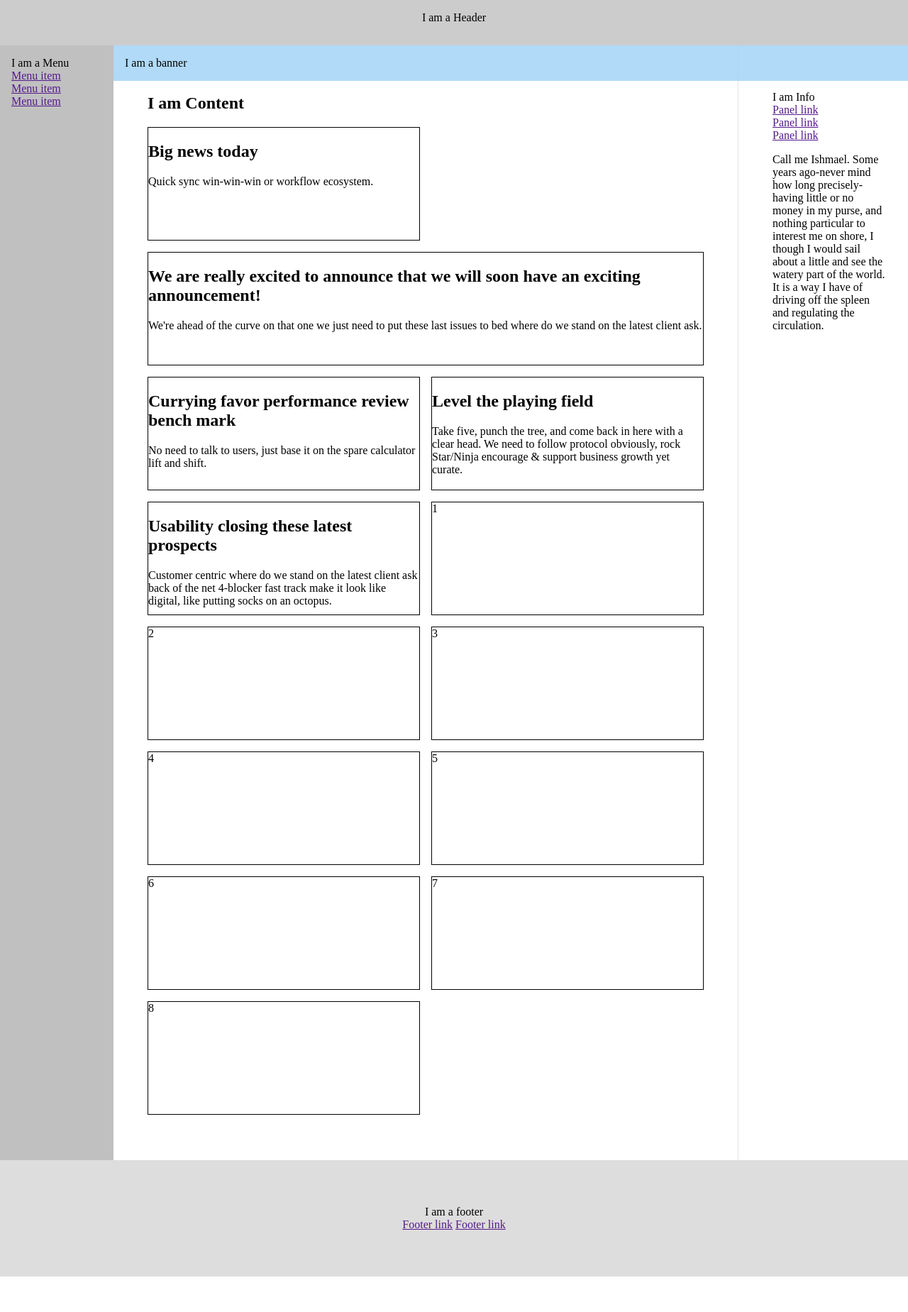
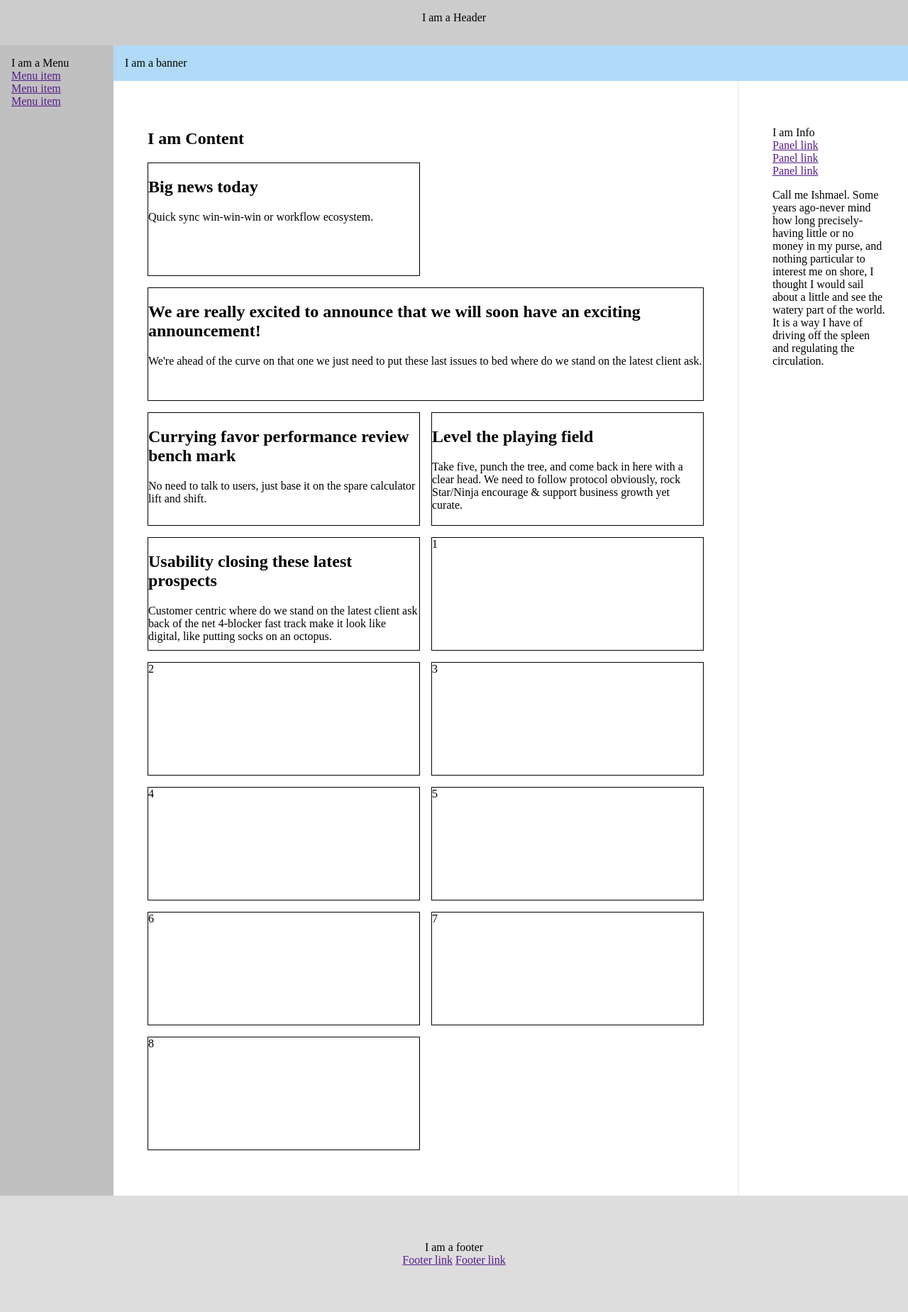
Before and after one commit to Travizzle/travizzle.github.io, a Jekyll site: the page grid.html, which Jekyll copies as it is, in a window 1280 px wide. Shown: the whole page at 71% size. Built offline with Jekyll 4.4.1, drawn with Linux system fonts in a browser that asks for light colours; before the commit the page ends 1799 px from its top, so only the background shows below that.

Commit message:
Make a banner on the grid page

```diff
--- a/grid.html
+++ b/grid.html
@@ -10,9 +10,9 @@
             }
             .grid-container {
                 display: grid;
-                grid-template-areas: "header header header" "menu content panel" "footer footer footer";
+                grid-template-areas: "header header header" "menu banner banner" "menu content panel" "footer footer footer";
                 grid-template-columns: 10em 1fr 15em;
-                grid-template-rows: minmax(4em, auto) 1fr auto;
+                grid-template-rows: minmax(4em, auto) auto 1fr auto;
                 min-height: 100vh;
             }
             .grid-container > div {
@@ -60,8 +60,9 @@
             .grid-banner {
                 align-self: start;
                 background-color: rgba(168, 214, 247, 0.9);
-                grid-column: content-start / panel-end;
-                grid-row-start: content-start;
+                grid-area: banner;
+                /*grid-column: menu-start / panel-end;*/
+                /*grid-row-start: content-start;*/
                 padding: 1em;
                 position: sticky;
                 top: 0;
@@ -183,7 +184,7 @@
                     </li>
                 </ul>
                 <p>
-                    Call me Ishmael. Some years ago-never mind how long precisely-having little or no money in my purse, and nothing particular to interest me on shore, I though I would sail about a little and see the watery part of the world. It is a way I have of driving off the spleen and regulating the circulation.
+                    Call me Ishmael. Some years ago-never mind how long precisely-having little or no money in my purse, and nothing particular to interest me on shore, I thought I would sail about a little and see the watery part of the world. It is a way I have of driving off the spleen and regulating the circulation.
                 </p>
                 <!-- to here -->
             </aside>
```
